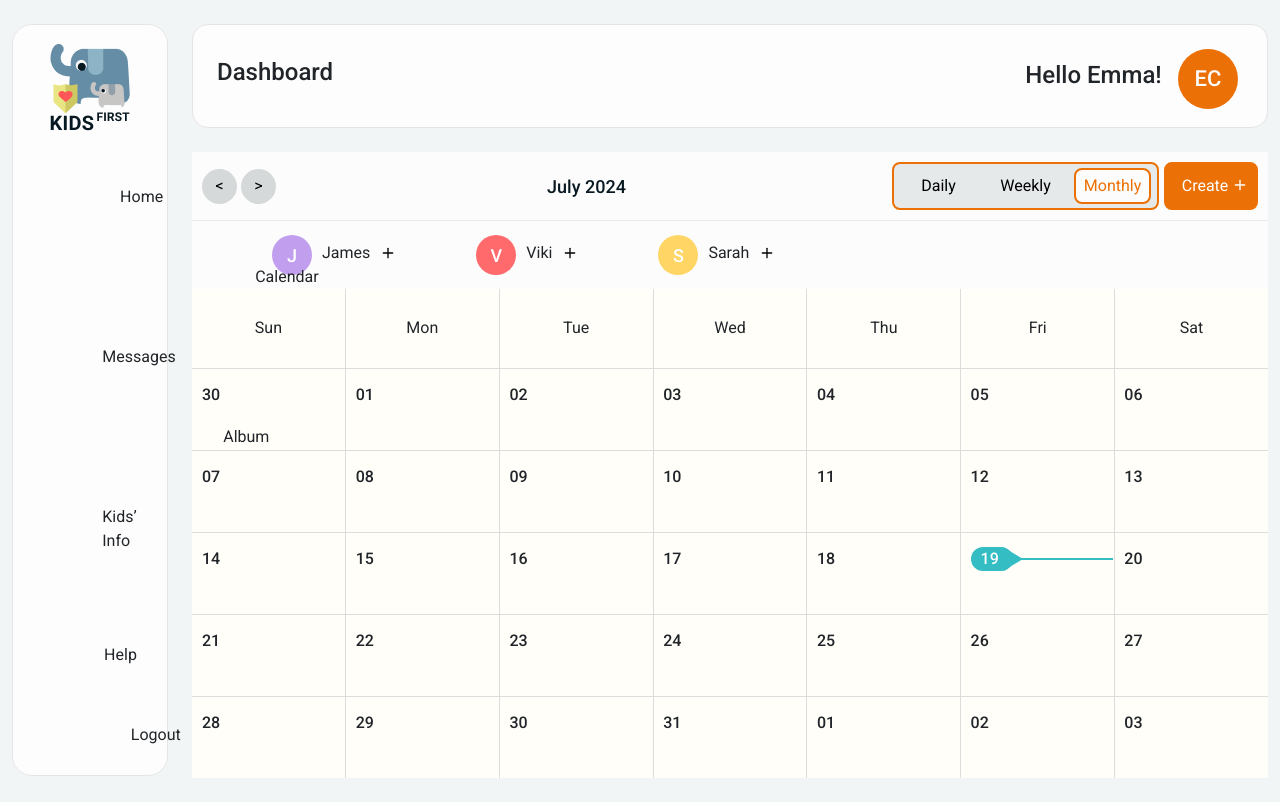
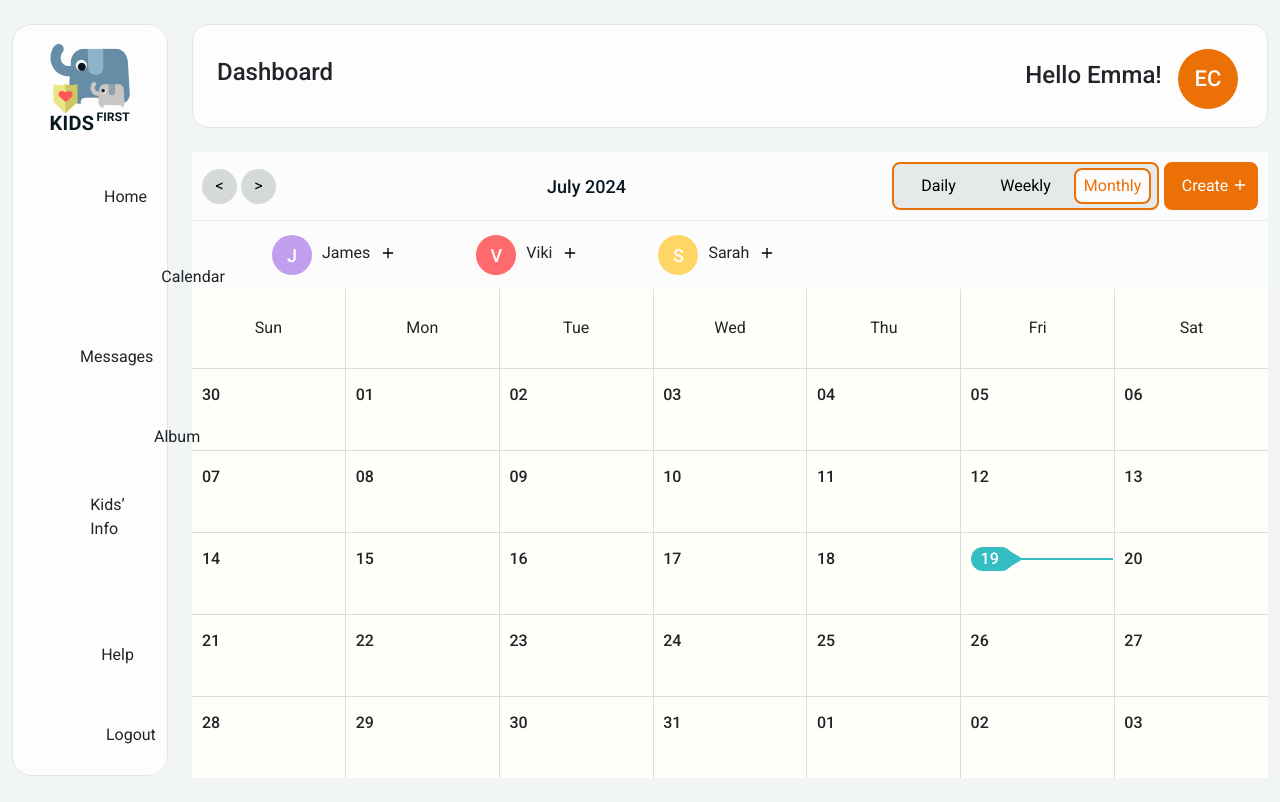
Before and after one commit to JULIERAJ/KIDS-FIRST-Front, a React (Create React App) app: page /dashboard/calendarview in a window 1280 px wide. Built offline with nearby package versions, Linux system fonts and the light colour scheme; no server answers.

Commit message:
feat(sidebar): Removing redundant CSS styling

```diff
--- a/src/components/Dashboard/Sidebar/Sidebar.module.css
+++ b/src/components/Dashboard/Sidebar/Sidebar.module.css
@@ -29,35 +29,6 @@
   height: 100%;
 }
 
-.sidebarMenuItem {
-  display: flex;
-  align-items: center;
-  gap: 8px;
-  padding: 24px 0px 24px 16px;
-  width: 100%;
-  cursor: pointer;
-  border-right: 4px solid transparent;
-  background-color: transparent;
-  outline: none;
-}
-
-.sidebarMenuItem:hover {
-  font-weight: 700;
-}
-
-.sidebarLink {
-  text-decoration: none;
-  color: black;
-  font-size: 1rem;
-  line-height: 120%;
-  font-weight: 400;
-  padding: 6.4px 0;
-}
-
-.sidebarLink:hover {
-  color: black;
-}
-
 .otherItemsContainer,
 .helpLogoutContainer {
   display: flex;
@@ -66,33 +37,35 @@
 }
 
 .nav {
+  /* Figma CSS: State=Default, Mode=Light */
+  padding: 24px 24px 24px 16px;
+  gap: 8px;
   width: 100%;
+  height: 80px;
+  font-weight: 400;
+  justify-content: center;
+
   cursor: pointer;
   display: flex;
   align-items: center;
-  padding-left: 16px;
-  border: 4px solid transparent;
 }
-.nav:active,
-.nav.active {
+
+.nav:active {
   border-right: 4px solid #eb7005;
   color: #db5c00;
-  font-weight: 700;
+  font-weight: 700 !important;
 }
 
-.nav:active,
-.nav.active:hover {
-  font-weight: 900;
-}
-
-.nav:focus-within {
+.nav:focus-visible {
   outline: none;
   border: 4px solid #ef8a37;
   transition: all 0.3s ease;
+  font-weight: 700 !important;
 }
 
 .nav:hover {
   background-color: #fdf1e6;
+  font-weight: 700 !important;
 }
 
 @media (max-width: 768px) {
```
